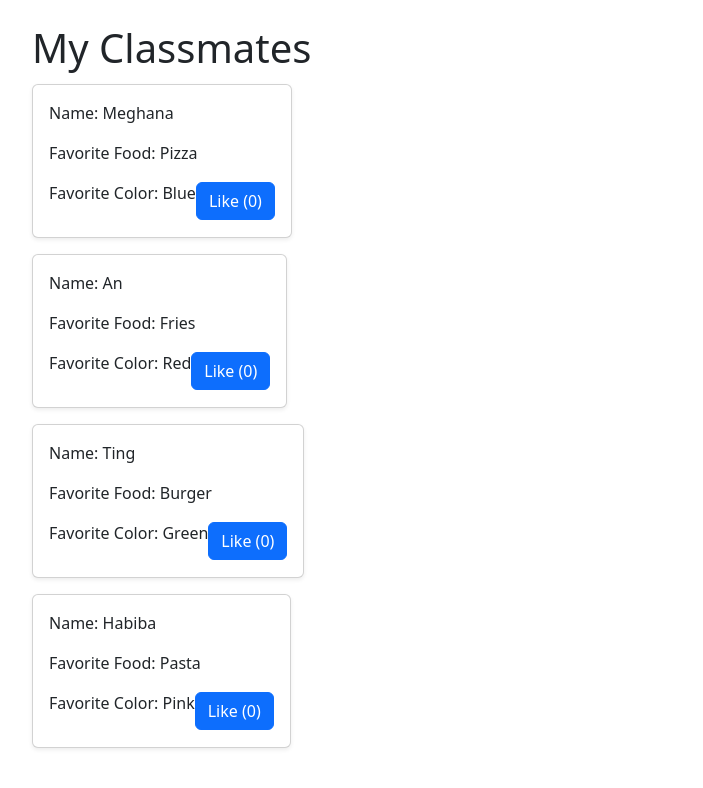
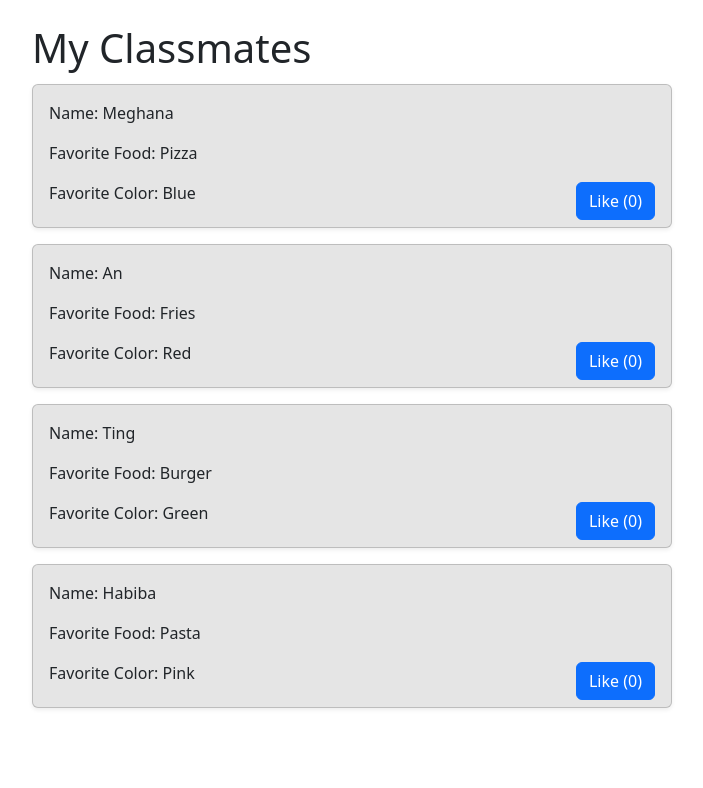
Before and after one commit to ishratmohima/my_classmates, a React (Create React App) app: page / in a window 1280 px wide. Shown: the top 788 px of the page, without its empty margins (50-753 px from the left). Built offline with nearby package versions, Linux system fonts and the light colour scheme.

Commit message:
Customized Card’s size, color and fixed alignment

```diff
--- a/src/components/PersonCard.js
+++ b/src/components/PersonCard.js
@@ -7,7 +7,7 @@ const PersonCard = ({ person }) => {
 
   return (
     <Card  className="shadow-sm rounded p-8 my-1"   // Bootstrap classes for styling card
-
+    style={{ backgroundColor: "#E5E5E5", width: "40rem", height: "9rem",  borderRadius: "12px"  }} // Customized size and background color of card
     >
       <Card.Body>
         <Card.Text>Name: {person.name}</Card.Text>
```
